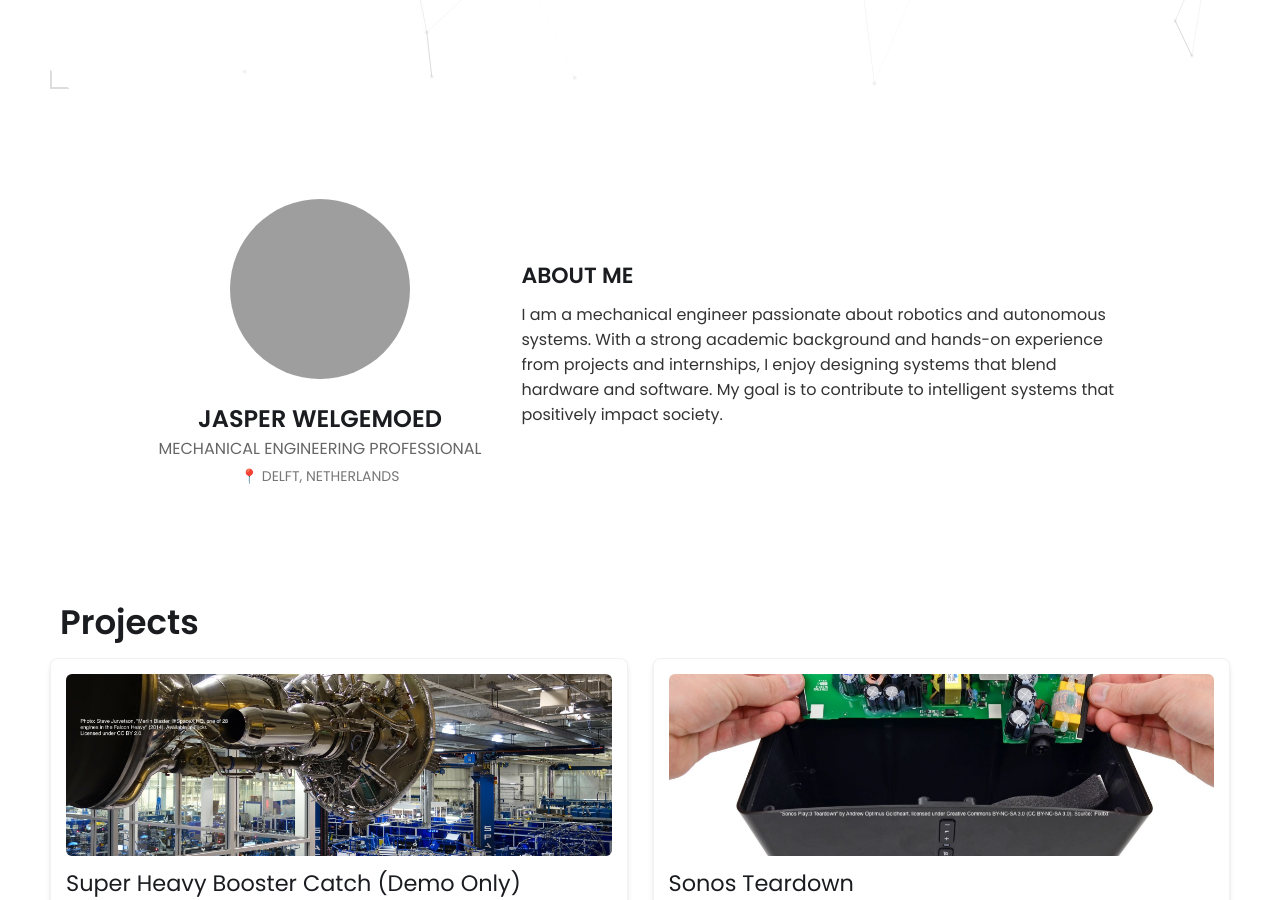
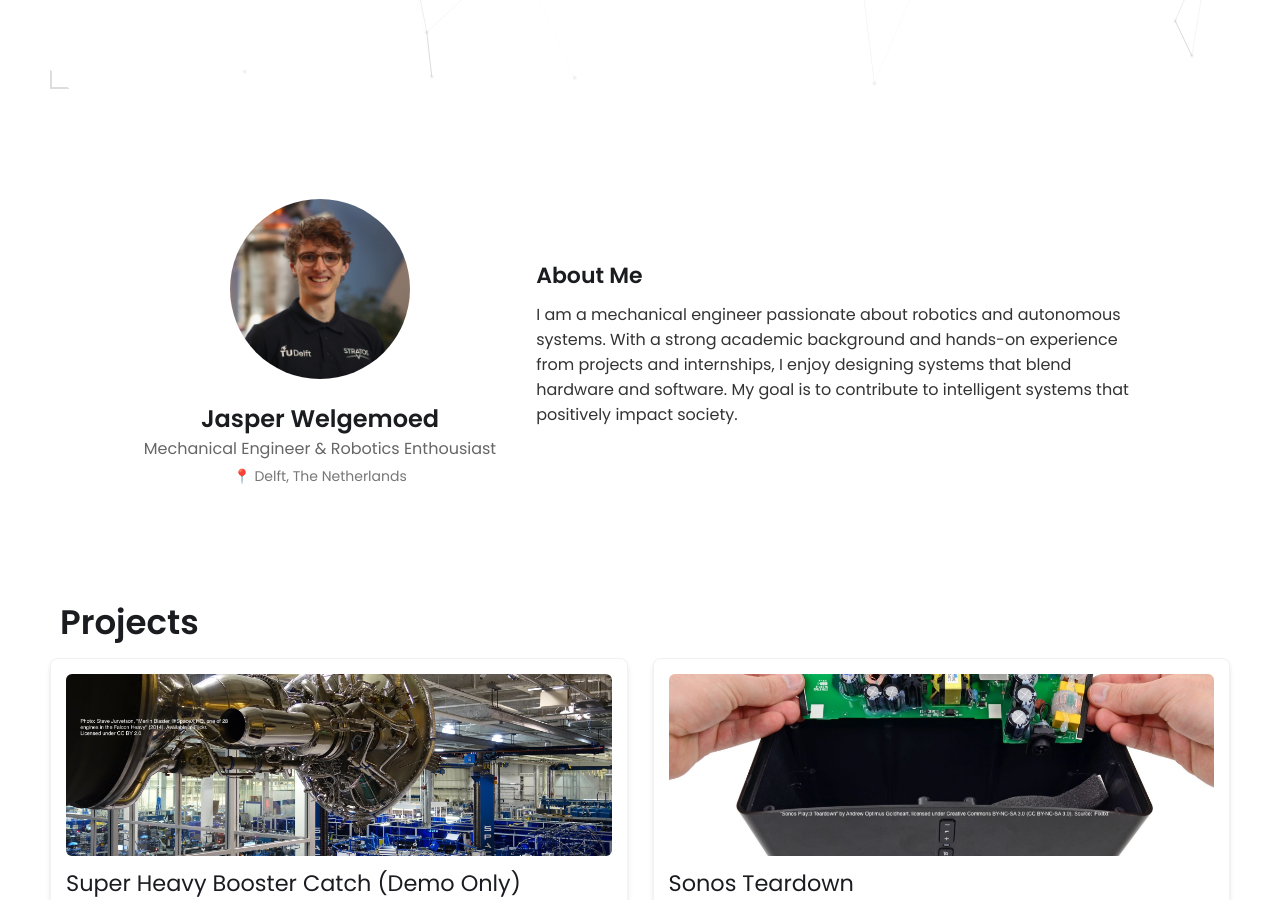
Before and after one commit to jasperwelgemoed/jasperwelgemoed.github.io, a Jekyll site: the page built from index.html, in a window 1280 px wide and 900 px high, scrolled down 686 px. Built offline with Jekyll 4.4.1, drawn with Linux system fonts in a browser that asks for light colours; grey boxes are pictures that could not be loaded.

Commit message:
Update bio.html

```diff
--- a/_includes/bio.html
+++ b/_includes/bio.html
@@ -2,13 +2,13 @@
   <div class="container">
     <div class="bio-content">
       <div class="bio-image">
-        <img src="assets/images/profile-image/LinkedIn Jasper Profielfoto.jpg" alt="Jasper Welgemoed">
-        <h2 class="bio-name">JASPER WELGEMOED</h2>
-        <p class="bio-title">MECHANICAL ENGINEERING PROFESSIONAL</p>
-        <p class="bio-location">📍 DELFT, NETHERLANDS</p>
+        <img src="assets/images/profile-image/LinkedIn.jpg" alt="Jasper Welgemoed">
+        <h2 class="bio-name">Jasper Welgemoed</h2>
+        <p class="bio-title">Mechanical Engineer & Robotics Enthousiast</p>
+        <p class="bio-location">📍 Delft, The Netherlands</p>
       </div>
       <div class="bio-text">
-        <h2>ABOUT ME</h2>
+        <h2>About Me</h2>
         <p>
           I am a mechanical engineer passionate about robotics and autonomous systems. With a strong academic background and hands-on experience from projects and internships, I enjoy designing systems that blend hardware and software. My goal is to contribute to intelligent systems that positively impact society.
         </p>
```
